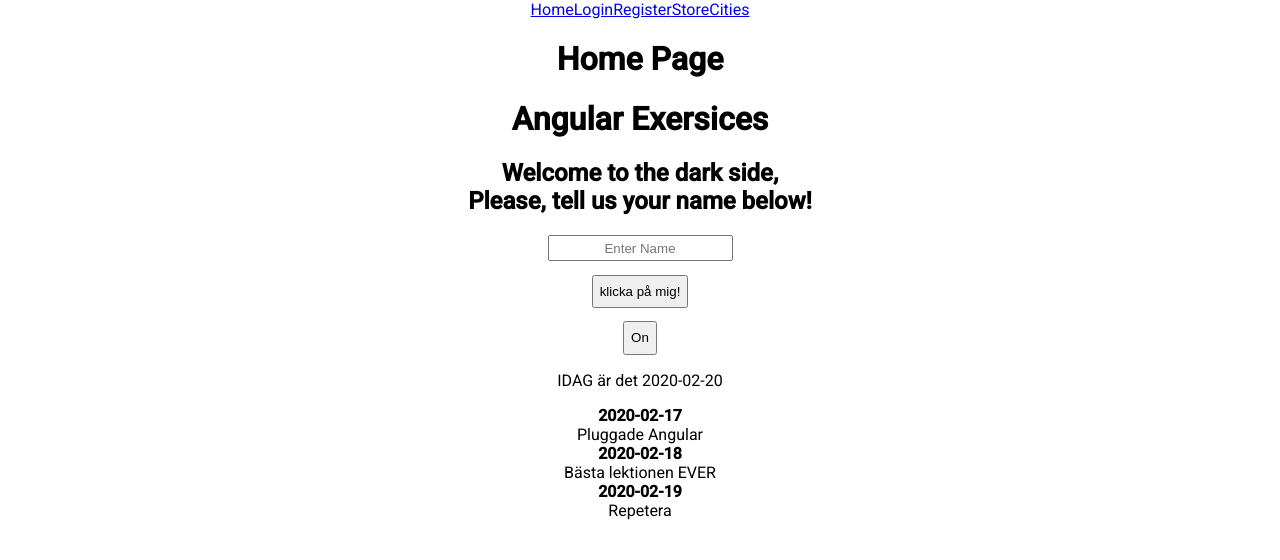
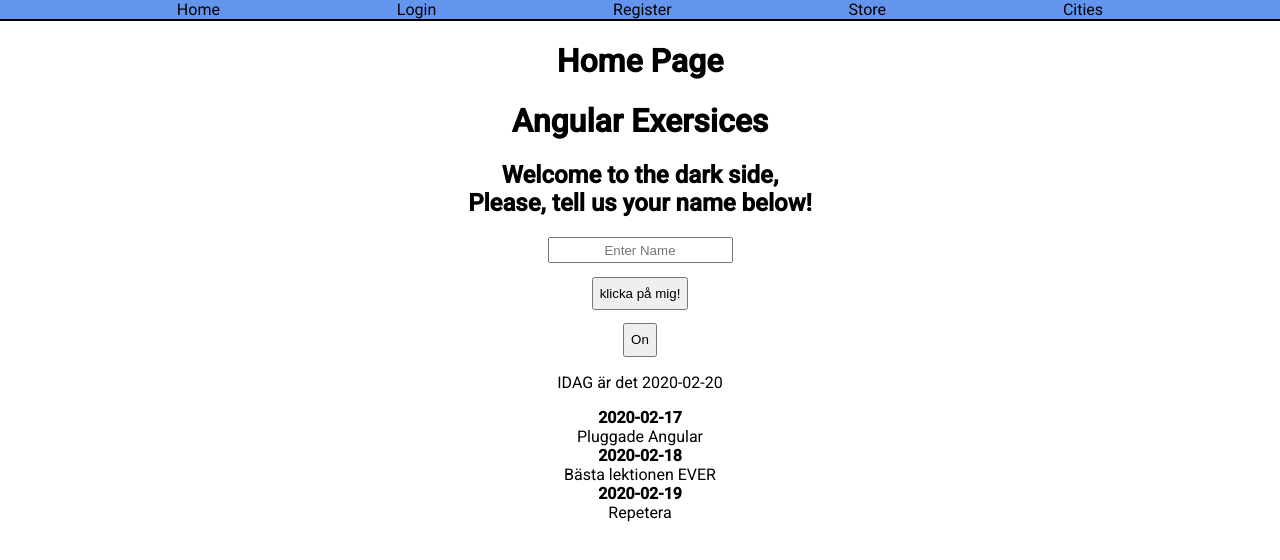
Before and after one commit to imprex92/Exersices, an Angular app: page / in a window 1280 px wide. Shown: the top 560 px of the page. Built offline with nearby package versions, Linux system fonts and the light colour scheme.

Commit message:
style update

```diff
--- a/src/app/app.component.css
+++ b/src/app/app.component.css
@@ -1,3 +1,13 @@
 * {
 	text-align: center;
 }
+.navbar-nav{
+	display: flex;
+	justify-content: space-evenly;
+	border-bottom: 2px solid black;
+	background-color: #6495ed;
+}
+.navbar-nav > a{
+	text-decoration: none;
+	color: black;
+}
```
